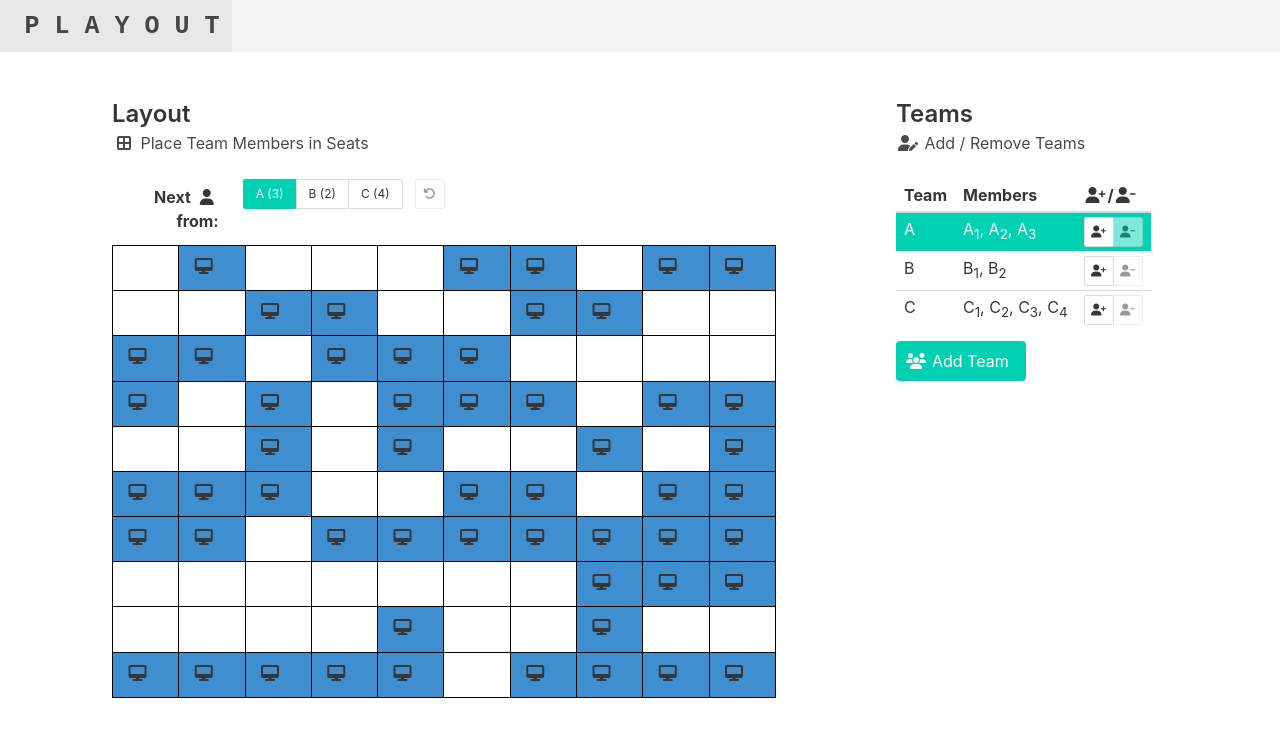
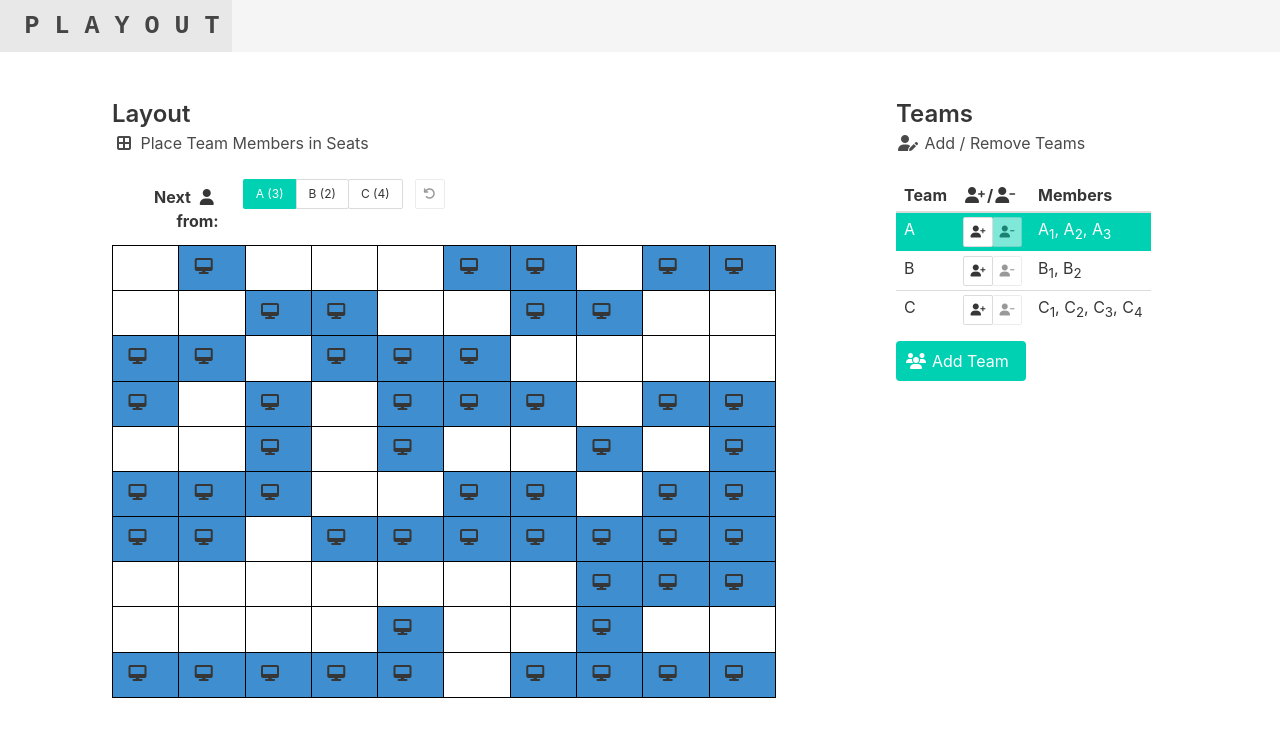
Before and after one commit to mikemoraned/playout, a React (Create React App) app: page / in a window 1280 px wide. Shown: the top 736 px of the page. Built offline with nearby package versions, Linux system fonts and the light colour scheme.

Commit message:
ui: move +/- column to middle
- this is so that when new members get added the
  button does not move

```diff
--- a/src/TeamsFull.js
+++ b/src/TeamsFull.js
@@ -57,10 +57,10 @@ export function TeamsFull() {
             <thead>
               <tr>
                 <th>Team</th>
-                <th>Members</th>
                 <th>
                   <AddRemoveMembersHeader />
                 </th>
+                <th>Members</th>
               </tr>
             </thead>
             <tbody>
@@ -72,6 +72,9 @@ export function TeamsFull() {
                   >
                     <td onClick={() => dispatch(selectTeamAction(t.name))}>
                       {t.name}
+                    </td>
+                    <td>
+                      <AddRemoveMembers team={t} />
                     </td>
                     <td onClick={() => dispatch(selectTeamAction(t.name))}>
                       {t.placed.map((taken, index) => {
@@ -87,9 +90,6 @@ export function TeamsFull() {
                           </span>
                         );
                       })}
-                    </td>
-                    <td>
-                      <AddRemoveMembers team={t} />
                     </td>
                   </tr>
                 );
```
